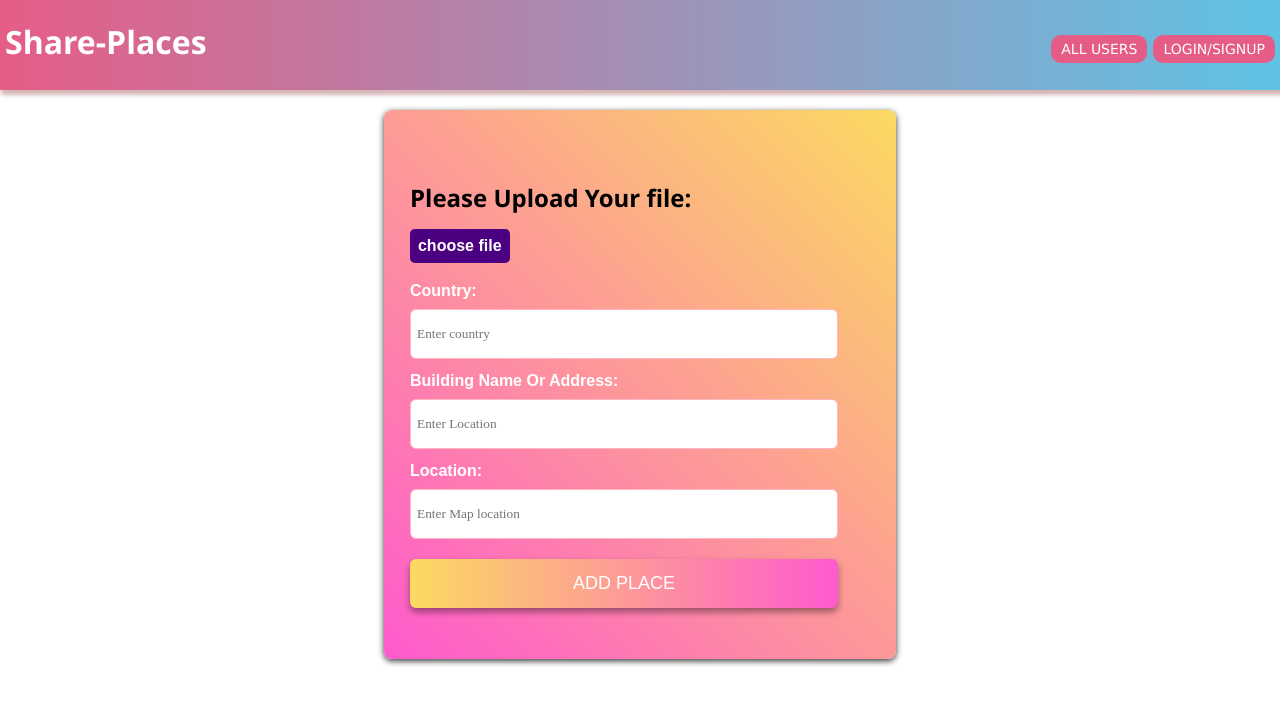
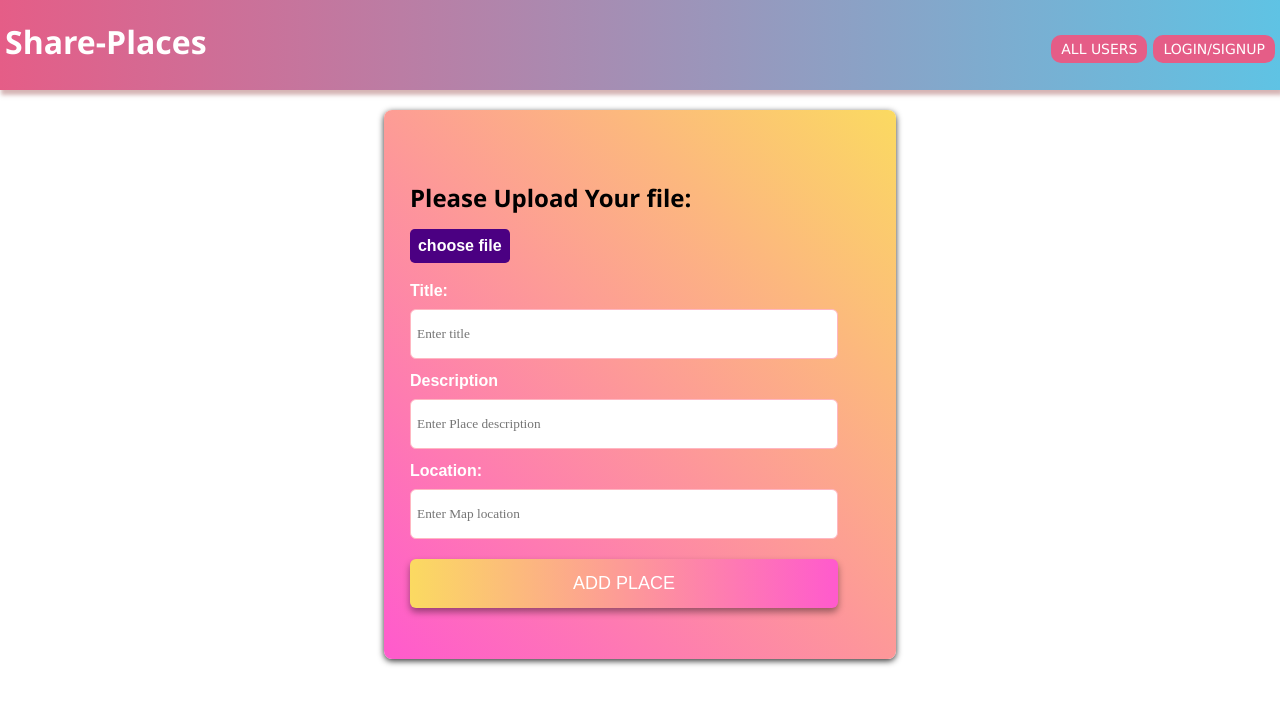
Before and after one commit to shivankgoyal790/MERN-APP, a React (Create React App) app: page /myplaces/new in a window 1280 px wide. Shown: the top 704 px of the page. Built offline with nearby package versions, Linux system fonts and the light colour scheme.

Commit message:
changed place input

```diff
--- a/src/Places/Addplaces/Addplaces.js
+++ b/src/Places/Addplaces/Addplaces.js
@@ -6,8 +6,8 @@ import "./Addplaces.css"
 const Addplaces = () =>{
     const Authentication = useContext(Authcontext);
     const [Newvalue , ChangeNewvalue ] = useState({
-            country: "",
-            address : "",
+            title: "",
+            description : "",
             location : ""}
         )
 
@@ -15,22 +15,22 @@ const Addplaces = () =>{
         const name = event.target.name;
         const value = event.target.value;
         ChangeNewvalue((prev) =>{
-            if(name === "country")
+            if(name === "title")
              {return{
-                country : value,
-                address : prev.address,
+                title : value,
+                description : prev.description,
                 location : prev.location
              }}
              if(name === "building")
              {return{
-                country : prev.country,
-                address : value,
+                title : prev.title,
+                description : value,
                 location : prev.location
              }}
              if(name === "map")
              {return{
-                country : prev.country,
-                address : prev.address,
+                title : prev.title,
+                description : prev.description,
                 location : value
              }}
         });
@@ -46,9 +46,8 @@ const Addplaces = () =>{
             headers : {'Content-Type' : 'application/json'},
             body : JSON.stringify({
 
-                title : Newvalue.country,
-                description : Newvalue.address,
-                address : Newvalue.address,
+                title : Newvalue.title,
+                description : Newvalue.description,
                 location : Newvalue.location,
                 creator : Authentication.userId
 
@@ -81,23 +80,23 @@ const Addplaces = () =>{
            <br></br>
            <br></br>
 
-           <label htmlFor="country">Country:</label>
+           <label htmlFor="title">Title:</label>
            <input
                 type="text"
                 className="contry"
-                name="country"
-                placeholder="Enter country"
+                name="title"
+                placeholder="Enter title"
                 onChange ={InputHandler}
                 value={Newvalue.Country}
             />
 
-           <label htmlFor="building">Building Name Or Address:</label>
+           <label htmlFor="building">Description</label>
            <input
                 type="text"
                 name="building"
-                placeholder="Enter Location"
+                placeholder="Enter Place description"
                 onChange ={InputHandler}
-                value={Newvalue.address}
+                value={Newvalue.description}
 
 
             />
```
